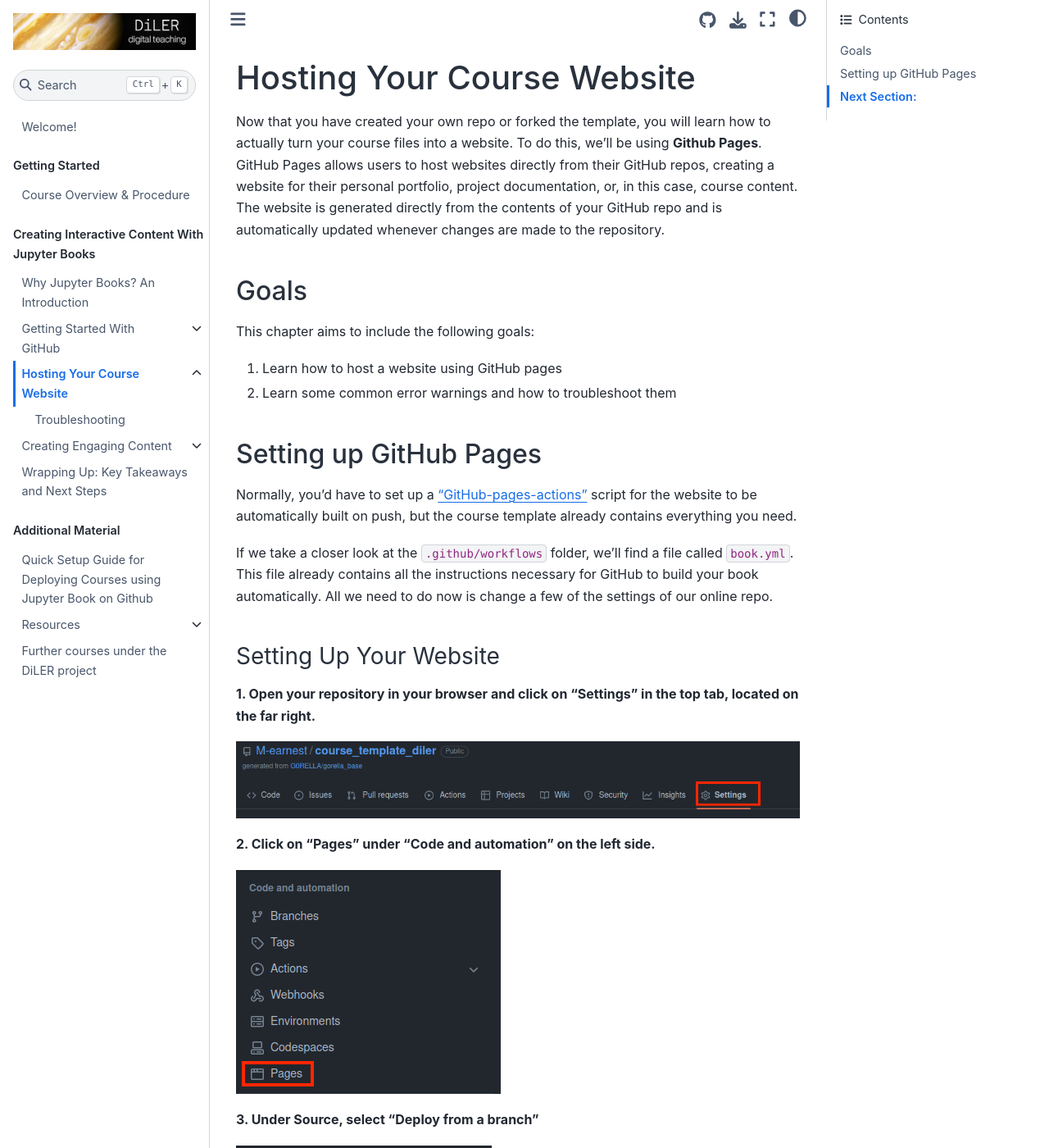
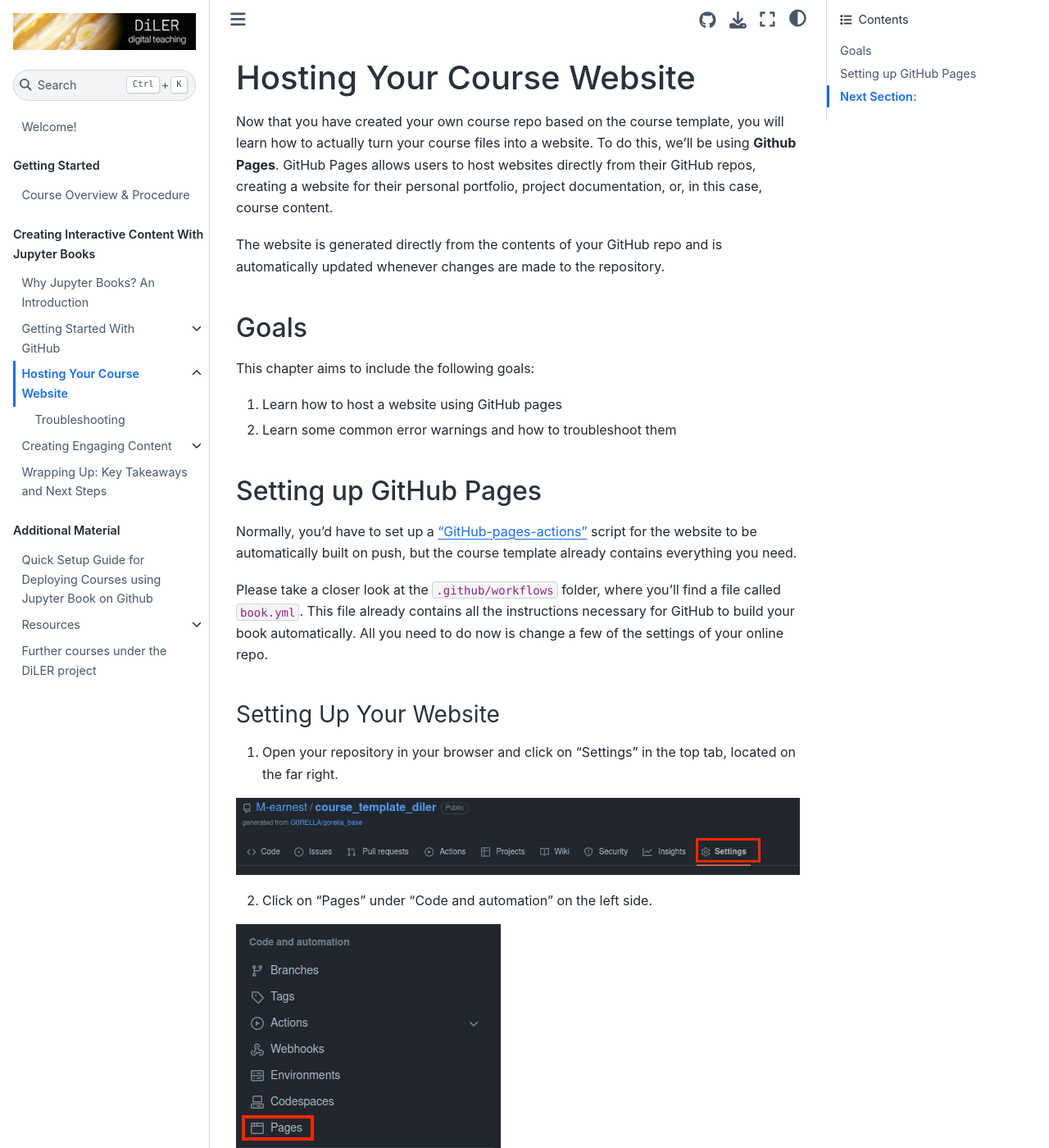
Before and after one commit to M-earnest/tutorial_jupyter_books, a Jupyter Book: the page built from content/2_host/host_website.md, in a window 1280 px wide and 1400 px high. Shown: the whole window at 82% size. Built offline with Jupyter Book 1.0.4 settings and Sphinx 7.4.7 and the Sphinx Book theme 1.1.4, drawn with Linux system fonts in a browser that asks for light colours; pages that are not in the unit, such as notebooks, are missing from menus; some of the changed text lies outside the part shown.

Commit message:
Update host_website.md

```diff
--- a/content/2_host/host_website.md
+++ b/content/2_host/host_website.md
@@ -1,6 +1,7 @@
 # Hosting Your Course Website
 
-Now that you have created your own repo or forked the template, you will learn how to actually turn your course files into a website. To do this, we'll be using **Github Pages**. GitHub Pages allows users to host websites directly from their GitHub repos, creating a website for their personal portfolio, project documentation, or, in this case, course content.
+Now that you have created your own course repo based on the course template, you will learn how to actually turn your course files into a website. To do this, we'll be using **Github Pages**. GitHub Pages allows users to host websites directly from their GitHub repos, creating a website for their personal portfolio, project documentation, or, in this case, course content.
+
 The website is generated directly from the contents of your GitHub repo and is automatically updated whenever changes are made to the repository.
 
 ## Goals
@@ -12,31 +13,31 @@
 ## Setting up GitHub Pages
 Normally, you'd have to set up a ["GitHub-pages-actions"](https://github.com/marketplace/actions/github-pages-action) script for the website to be automatically built on push, but the course template already contains everything you need.
 
-If we take a closer look at the `.github/workflows` folder, we'll find a file called `book.yml`. This file already contains all the instructions necessary for GitHub to build your book automatically. All we need to do now is change a few of the settings of our online repo.
+Please take a closer look at the `.github/workflows` folder, where you'll find a file called `book.yml`. This file already contains all the instructions necessary for GitHub to build your book automatically. All you need to do now is change a few of the settings of your online repo.
 
 ### Setting Up Your Website
 
-**1. Open your repository in your browser and click on "Settings" in the top tab, located on the far right.**
+1. Open your repository in your browser and click on "Settings" in the top tab, located on the far right.
 
 ![Image of the tab where the word "Settings" is located on the far right](../../static/settings.png)
 
-**2. Click on "Pages" under "Code and automation" on the left side.**
+2. Click on "Pages" under "Code and automation" on the left side.
 
 ![Image of the menu on the left side.](../../static/pages.png)
 
-**3. Under Source, select "Deploy from a branch"**
+3. Under Source, select "Deploy from a branch".
 
 ![Image of the "Deploy from a branch" option under Source section, located under the Build and Deployment section](../../static/deploy.png)
 
-**4. Under Branch: Select branch "master" and select the "/root" folder and save**
+4. Under Branch: Select branch "master" and select the "/root" folder and save.
 
 ![Image of the settings under Branch.](../../static/branch.png)
 
-**5. Push a new commit to your repo, i.e. make a change to one file (e.g., add a line to your README.md)**
+5. Push a new commit to your repo, i.e. make a change to one file (e.g., add a line to your `README.md`).
 
 ### Checking Your Workflow
 
-Next, if you click on "Actions" at the top of your repository, you should see that a workflow called "pages and deployment" is running. In this image, the process has been completed, as indicated by the green checkmark:
+Next, click on "Actions" at the top of your repository. You should see a workflow named "pages and deployment" running. By clicking on this workflow, you'll be able to view a summary of the process. In the image below, the process is complete, as shown by the green checkmark:
 
 ![Image of a completed workflow with a green checkmark.](../../static/action_deployment.png)
 
```
Also changed, not shown: other parts of content/2_host/host_website.md (+2 -3 lines).
